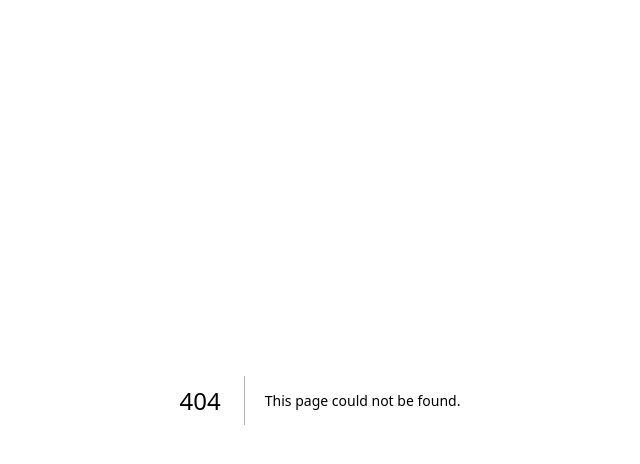
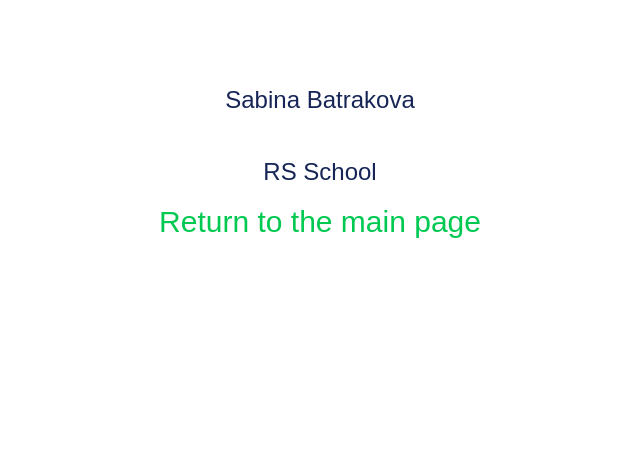
Before and after one commit to SabinaBatrakova/react-class-components, a Next.js app in the folder next-app/: page /about in a window 1280 px wide. Before the commit this address had no page. Shown: the top 464 px of the page, without its empty margins (320-960 px from the left). Built offline with nearby package versions, Linux system fonts and the light colour scheme.

Commit message:
feat: add About page as server component

```diff
--- /dev/null
+++ b/next-app/app/about/page.tsx
@@ -0,0 +1,22 @@
+import Link from 'next/link';
+
+function AboutPage() {
+  return (
+    <>
+      <div className="flex flex-col items-center p-15">
+        <p className="text-blue-950 text-2xl p-6">Sabina Batrakova</p>
+        <a
+          href="https://rs.school/courses/reactjs"
+          className="text-blue-950 text-2xl p-4"
+        >
+          RS School
+        </a>
+        <Link href="/" className="text-green-500 text-3xl">
+          {' '}
+          Return to the main page{' '}
+        </Link>
+      </div>
+    </>
+  );
+}
+export default AboutPage;
```
Also changed, not shown: next-app/app/pokemon/[id]/page.tsx (added).
